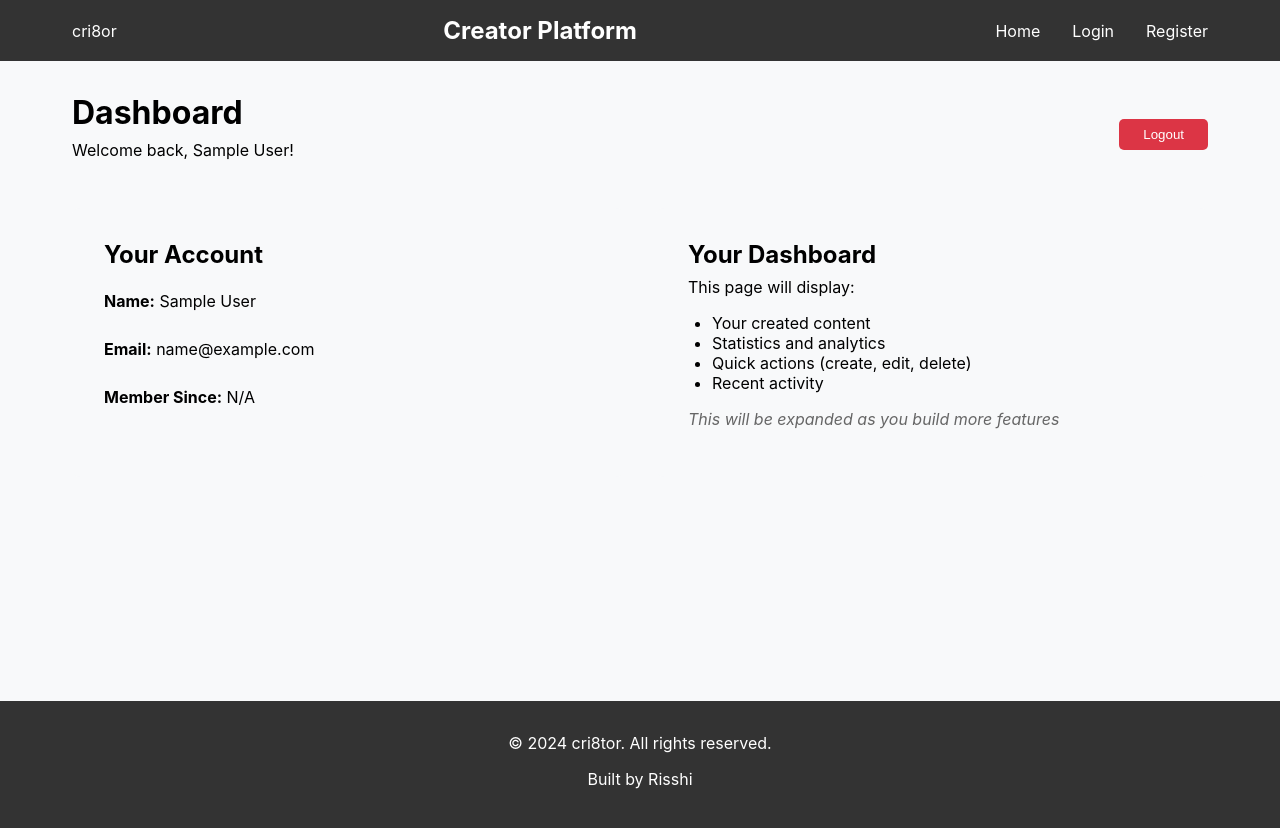
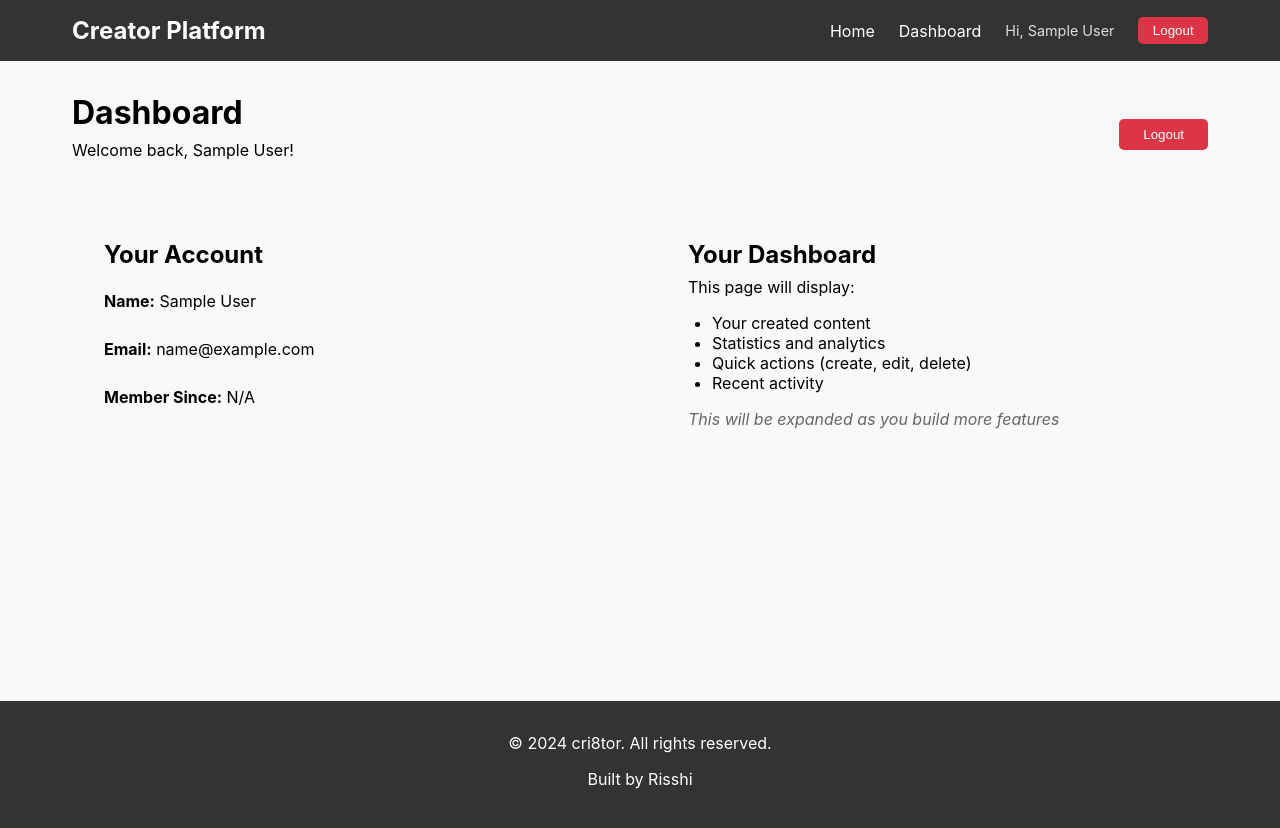
Before and after one commit to RIIHSS/creator-platform, a React (Vite) app in the folder client/: page /dashboard in a window 1280 px wide. Shown: the top 828 px of the page. Built offline with nearby package versions, Linux system fonts and the light colour scheme; sample sign-in values are in the browser's storage.

Commit message:
authorization context and provider, other layout updates

```diff
--- a/client/src/App.jsx
+++ b/client/src/App.jsx
@@ -1,4 +1,5 @@
 import { BrowserRouter, Routes, Route } from 'react-router-dom';
+import { AuthProvider } from './context/AuthContext';
 import Header from './components/layout/Header';
 import Footer from './components/layout/Footer';
 import Home from './pages/Home';
@@ -9,6 +10,7 @@
 function App() {
   return (
     <BrowserRouter>
+      <AuthProvider>
         <div style={appStyle}>
           {/* Header appears on all pages */}
           <Header />
@@ -30,6 +32,7 @@
           {/* Footer appears on all pages */}
           <Footer />
         </div>
+      </AuthProvider>
     </BrowserRouter>
   );
 }
--- a/client/src/components/layout/Header.jsx
+++ b/client/src/components/layout/Header.jsx
@@ -1,30 +1,44 @@
 import { Link } from 'react-router-dom';
+import { useAuth } from '../../context/AuthContext';
 
 const Header = () => {
+  const { user, logout, isAuthenticated } = useAuth();
+
   return (
     <header style={headerStyle}>
       <div style={containerStyle}>
-        {/* Logo/Brand Name */}
-        cri8or
+        {/* Logo */}
         <h1 style={logoStyle}>
-          <Link to="/" style={linkStyle}>
-            {/* YOUR PLATFORM NAME HERE */}
+          <Link to="/" style={logoLinkStyle}>
             Creator Platform
           </Link>
         </h1>
 
-        {/* Navigation Links */}
-        <nav>
+        {/* Navigation */}
+        <nav style={navStyle}>
           <Link to="/" style={navLinkStyle}>Home</Link>
-          <Link to="/login" style={navLinkStyle}>Login</Link>
-          <Link to="/register" style={navLinkStyle}>Register</Link>
+
+          {isAuthenticated() ? (
+            <>
+              <Link to="/dashboard" style={navLinkStyle}>Dashboard</Link>
+              <span style={userNameStyle}>Hi, {user?.name}</span>
+              <button onClick={logout} style={logoutBtnStyle}>
+                Logout
+              </button>
+            </>
+          ) : (
+            <>
+              <Link to="/login" style={navLinkStyle}>Login</Link>
+              <Link to="/register" style={navLinkStyle}>Register</Link>
+            </>
+          )}
         </nav>
       </div>
     </header>
   );
 };
 
-// Basic inline styles (you can move these to CSS later)
+// Styles
 const headerStyle = {
   backgroundColor: '#333',
   color: 'white',
@@ -45,15 +59,35 @@
   fontSize: '1.5rem',
 };
 
-const linkStyle = {
+const logoLinkStyle = {
   color: 'white',
   textDecoration: 'none',
+  fontWeight: 'bold',
+};
+
+const navStyle = {
+  display: 'flex',
+  alignItems: 'center',
+  gap: '1.5rem',
 };
 
 const navLinkStyle = {
   color: 'white',
   textDecoration: 'none',
-  marginLeft: '2rem',
+};
+
+const userNameStyle = {
+  color: '#ddd',
+  fontSize: '0.9rem',
+};
+
+const logoutBtnStyle = {
+  padding: '0.4rem 0.9rem',
+  backgroundColor: '#dc3545',
+  color: 'white',
+  border: 'none',
+  borderRadius: '5px',
+  cursor: 'pointer',
 };
 
 export default Header;
--- /dev/null
+++ b/client/src/context/AuthContext.jsx
@@ -0,0 +1,81 @@
+/* eslint-disable react-refresh/only-export-components */
+import { createContext, useState, useContext } from 'react';
+import { useNavigate } from 'react-router-dom';
+
+// Create context
+const AuthContext = createContext(null);
+
+// Provider
+export const AuthProvider = ({ children }) => {
+  const navigate = useNavigate();
+
+  // ✅ Initialize from localStorage (no useEffect needed)
+  const [user, setUser] = useState(() => {
+    try {
+      const storedUser = localStorage.getItem('user');
+      return storedUser ? JSON.parse(storedUser) : null;
+    } catch (error) {
+      console.error('Error parsing user:', error);
+      return null;
+    }
+  });
+
+  const [token, setToken] = useState(() => {
+    return localStorage.getItem('token');
+  });
+
+  const [loading] = useState(false); // no async loading needed anymore
+
+  // ✅ Login
+  const login = (userData, userToken) => {
+    setUser(userData);
+    setToken(userToken);
+
+    localStorage.setItem('token', userToken);
+    localStorage.setItem('user', JSON.stringify(userData));
+
+    navigate('/dashboard'); // optional but useful
+  };
+
+  // ✅ Logout
+  const logout = () => {
+    setUser(null);
+    setToken(null);
+
+    localStorage.removeItem('token');
+    localStorage.removeItem('user');
+
+    navigate('/login');
+  };
+
+  // ✅ Auth check
+  const isAuthenticated = () => {
+    return !!token && !!user;
+  };
+
+  const value = {
+    user,
+    token,
+    loading,
+    login,
+    logout,
+    isAuthenticated,
+  };
+
+  return (
+    <AuthContext.Provider value={value}>
+      {children}
+    </AuthContext.Provider>
+  );
+};
+
+// Custom hook
+export const useAuth = () => {
+  const context = useContext(AuthContext);
+
+  if (!context) {
+    throw new Error('useAuth must be used within AuthProvider');
+  }
+
+  return context;
+};
--- a/client/src/pages/Dashboard.jsx
+++ b/client/src/pages/Dashboard.jsx
@@ -1,41 +1,21 @@
-import { useEffect, useState } from 'react';
-import { useNavigate } from 'react-router-dom';
+import { useAuth } from '../context/AuthContext';
+import { Navigate } from 'react-router-dom';
 
 const Dashboard = () => {
-  const navigate = useNavigate();
+  const { user, logout, loading } = useAuth();
 
-  // ✅ Initialize user directly from localStorage (FIX)
-  const [user] = useState(() => {
-    try {
-      const userData = localStorage.getItem('user');
-      return userData ? JSON.parse(userData) : null;
-    } catch (error) {
-      console.error('Error parsing user:', error);
-      return null;
-    }
-  });
-
-  useEffect(() => {
-    const token = localStorage.getItem('token');
-
-    // Redirect if not logged in
-    if (!token || !user) {
-      navigate('/login');
-    }
-  }, [navigate, user]);
-
-  const handleLogout = () => {
-    localStorage.removeItem('token');
-    localStorage.removeItem('user');
-    navigate('/login');
-  };
-
-  if (!user) {
+  // Loading state (prevents flicker)
+  if (loading) {
     return (
       <div style={{ textAlign: 'center', padding: '2rem' }}>
         Loading...
       </div>
     );
+  }
+
+  // Not logged in → redirect
+  if (!user) {
+    return <Navigate to="/login" />;
   }
 
   return (
@@ -46,7 +26,7 @@
           <p>Welcome back, {user.name}!</p>
         </div>
 
-        <button onClick={handleLogout} style={logoutButtonStyle}>
+        <button onClick={logout} style={logoutButtonStyle}>
           Logout
         </button>
       </div>
--- a/client/src/pages/Login.jsx
+++ b/client/src/pages/Login.jsx
@@ -1,7 +1,11 @@
 import { useState } from 'react';
 import { Link, useNavigate } from 'react-router-dom';
+import { useAuth } from '../context/AuthContext';
 
 const Login = () => {
+  const { login } = useAuth(); // ✅ use context
+  const navigate = useNavigate();
+
   // Form state
   const [formData, setFormData] = useState({
     email: '',
@@ -12,8 +16,6 @@
   const [errors, setErrors] = useState({});
   const [isLoading, setIsLoading] = useState(false);
   const [apiError, setApiError] = useState('');
-
-  const navigate = useNavigate();
 
   // Handle input
   const handleChange = (e) => {
@@ -77,9 +79,8 @@
       const data = await response.json();
 
       if (response.ok) {
-        // Store token + user
-        localStorage.setItem('token', data.token);
-        localStorage.setItem('user', JSON.stringify(data.user));
+        // ✅ Use context instead of localStorage
+        login(data.user, data.token);
 
         // Clear form
         setFormData({ email: '', password: '' });
@@ -162,7 +163,7 @@
   );
 };
 
-// Styles
+// Styles (unchanged)
 const containerStyle = {
   minHeight: '80vh',
   display: 'flex',
```
Lines whose indentation alone changed are shown as unchanged.
